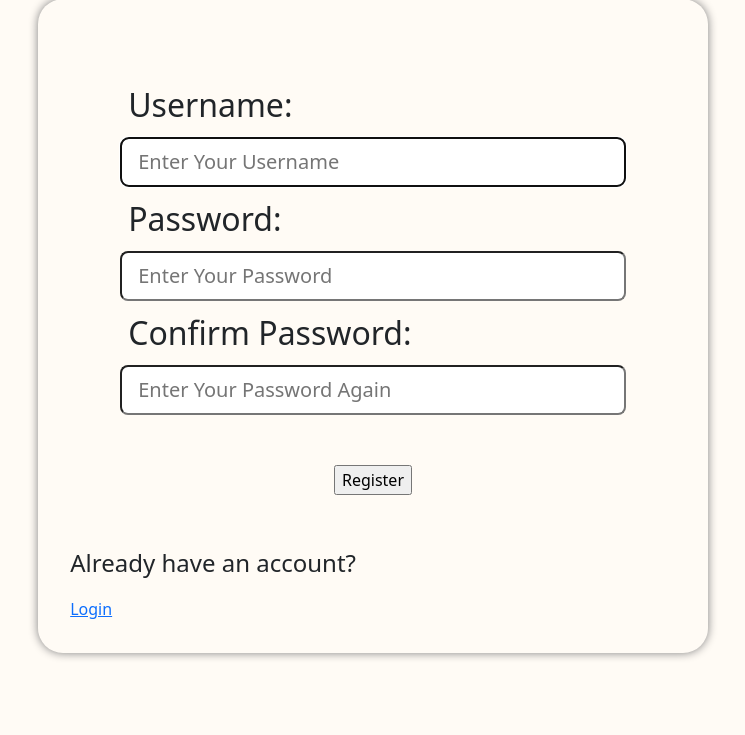
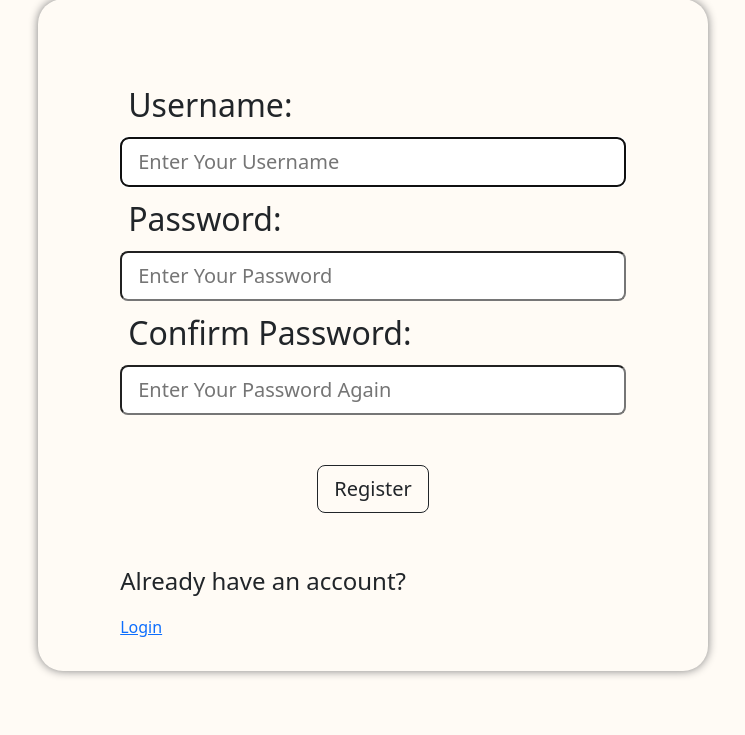
Before and after one commit to lysmm203/Stock-Market-Simulator, a Django app: page /register/ in a window 1280 px wide. Shown: the part 129-864 px from the top of the page, without its empty margins (267-1012 px from the left). Before the commit the page ends 788 px from the top, so only its background shows below. Run offline with Django 4.2, Linux system fonts and the light colour scheme.

Commit message:
Finalize design for registration

```diff
--- a/base/templates/base/register.html
+++ b/base/templates/base/register.html
@@ -9,7 +9,7 @@
         <div class="d-flex flex-column min-vh-100 justify-content-center align-items-center">
             <h1>Register</h1>
             <div class="dialogue-box">
-                    <form method="POST">
+                    <form method="POST" id="registration-form">
                         {% csrf_token %}
 <!--                        {{form.as_p}}-->
 
@@ -33,13 +33,15 @@
                         </div>
 
                         <div class="margin-padding" style="text-align: center;">
-                            <input type="submit" value="Register">
+                            <button form="registration-form" type="submit" value="Register" class="btn btn-outline-dark btn-lg">Register</button>
                         </div>
 
                     </form>
 
-                    <p>Already have an account? </p>
-                    <a href="{% url 'login' %}">Login</a>
+                    <div class="margin-padding" style="text-align: left; margin-bottom: 0px;">
+                        <p>Already have an account? </p>
+                        <a href="{% url 'login' %}">Login</a>
+                    </div>
             </div>
         </div>
     </div>
```
Also changed, not shown: db.sqlite3.
